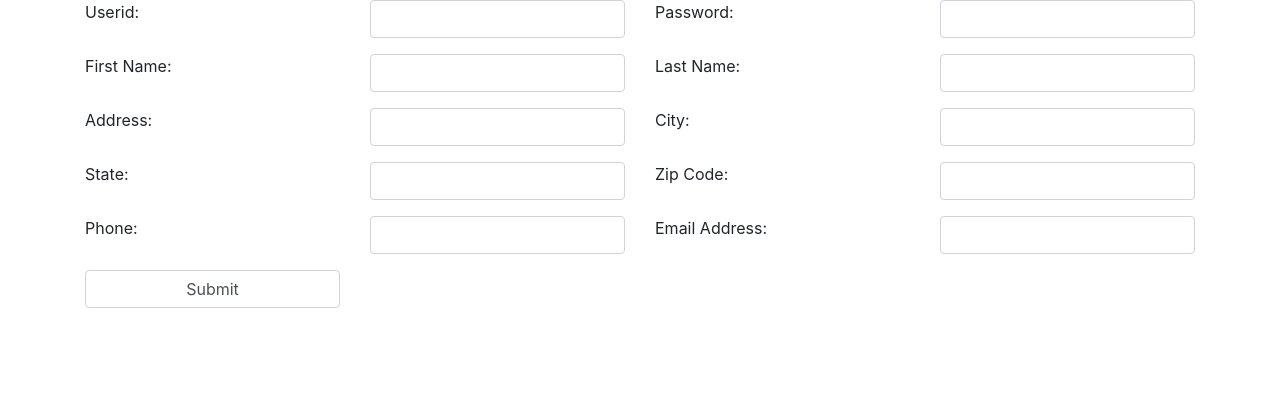
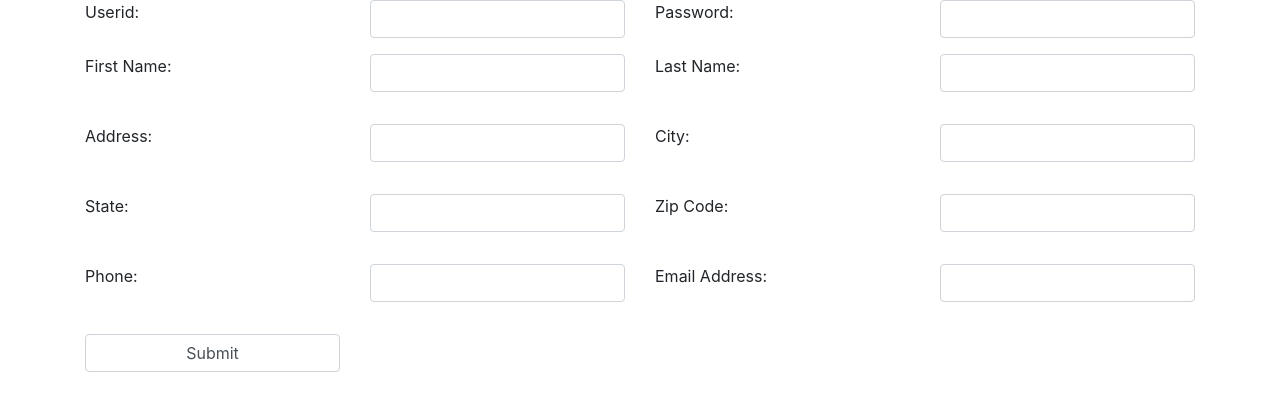
Before and after one commit to mkkelley/dbs-onlinebookstore, a Spring Boot app: page /member/new in a window 1280 px wide. Shown: the part 16-427 px from the top of the page. Run offline with Spring Boot 4, Linux system fonts and the light colour scheme; some libraries are stand-ins or nearby versions.

Commit message:
Make the member form prettier.

```diff
--- a/src/main/resources/templates/member/form.html
+++ b/src/main/resources/templates/member/form.html
@@ -1,10 +1,10 @@
-<html>
+<html xmlns:th="http://www.thymeleaf.org">
 <head>
 </head>
 <body>
 <form>
     <div th:fragment="formfields">
-        <div class="row">
+        <div class="row form-group">
             <div class="col-md-3 form-group">
                 <label for="fname">First Name:</label>
             </div>
@@ -18,7 +18,7 @@
                 <input id="lname" type="text" name="lname" class="form-control" th:field="*{lname}"/>
             </div>
         </div>
-        <div class="row">
+        <div class="row form-group">
             <div class="col-md-3 form-group">
                 <label for="address">Address:</label>
             </div>
@@ -32,7 +32,7 @@
                 <input id="city" type="text" name="city" class="form-control" th:field="*{city}"/>
             </div>
         </div>
-        <div class="row">
+        <div class="row form-group">
             <div class="col-md-3 form-group">
                 <label for="state">State:</label>
             </div>
@@ -47,7 +47,7 @@
             </div>
         </div>
 
-        <div class="row">
+        <div class="row form-group">
             <div class="col-md-3 form-group">
                 <label for="phone">Phone:</label>
             </div>
@@ -62,7 +62,7 @@
             </div>
         </div>
 
-        <div class="row">
+        <div class="row form-group">
             <div class="col-md-3 form-group">
                 <input type="submit" class="form-control" value="Submit"/>
             </div>
--- a/src/main/resources/templates/member/member_new.html
+++ b/src/main/resources/templates/member/member_new.html
@@ -1,5 +1,5 @@
 <!DOCTYPE html>
-<html lang="en" xmlns:th="http://thymeleaf.org"
+<html lang="en" xmlns:th="http://www.thymeleaf.org"
       th:replace="~{default :: layout(~{::title}, ~{::section})}">
 <head>
     <meta charset="UTF-8">
```
Also changed, not shown: src/main/resources/templates/member/member_edit.html (+3 -8 lines).
